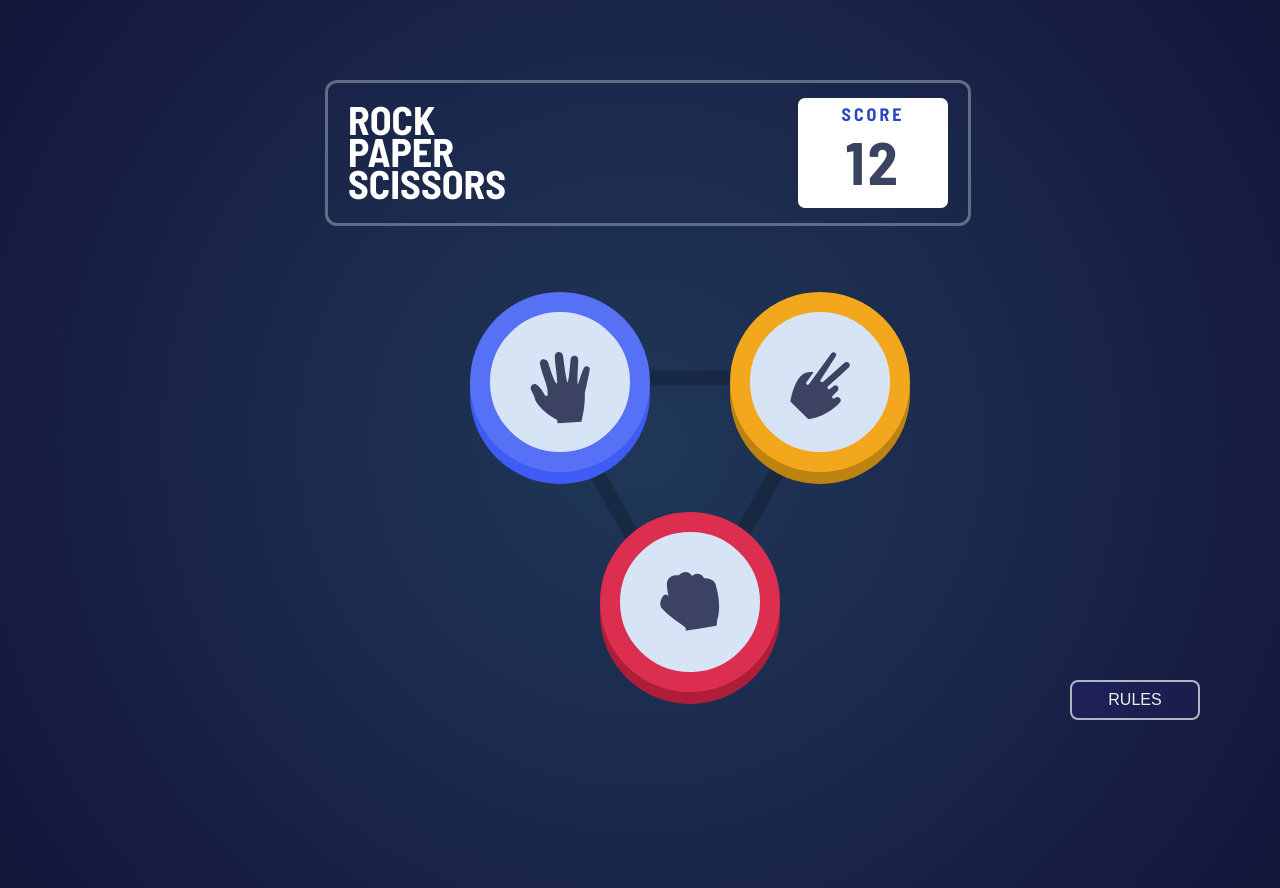
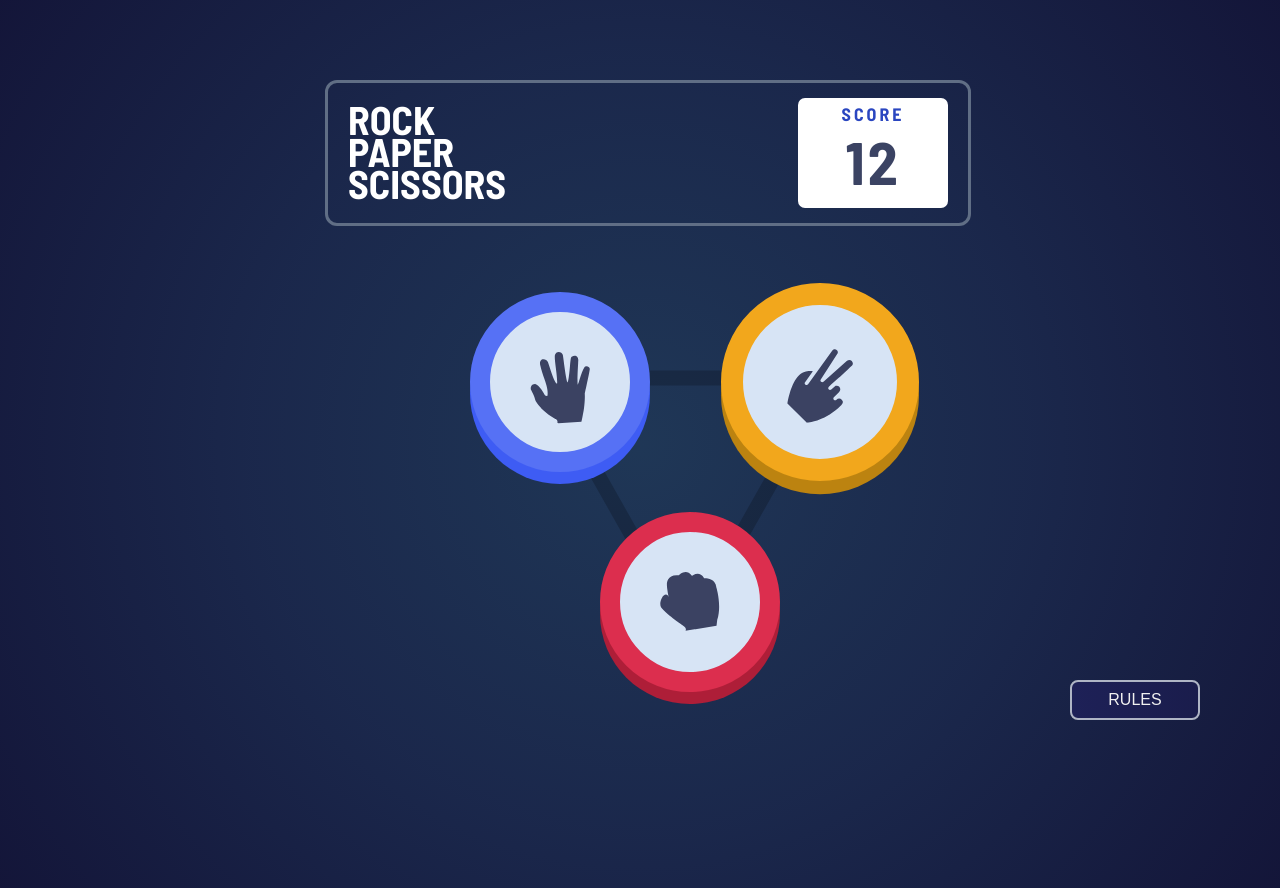
Before and after one commit to CHEGEBB/rock-paper-scissors-game, a React (Create React App) app: page / in a window 1280 px wide. In both pictures the pointer is over the element 820 px from the left and 382 px from the top of the page. Built offline with nearby package versions, Linux system fonts and the light colour scheme.

Commit message:
addd new hover styles

```diff
--- a/src/sass/scissors.scss
+++ b/src/sass/scissors.scss
@@ -13,7 +13,6 @@ $gradient1: linear-gradient(hsl(230, 89%, 62%), hsl(230, 89%, 65%));
 }
 .scissors{
 
-
     @include element;
     border : 20px solid hsl(39, 89%, 53%) ;
     box-shadow: 0 12px 0  hsl(40, 84%, 40%);
@@ -24,4 +23,8 @@ $gradient1: linear-gradient(hsl(230, 89%, 62%), hsl(230, 89%, 65%));
         margin: 40px 40px;
         width: 60px !important;
       }
+      &:hover{
+        cursor: pointer;
+        transform: scale(1.1);
+      }
 }
```
